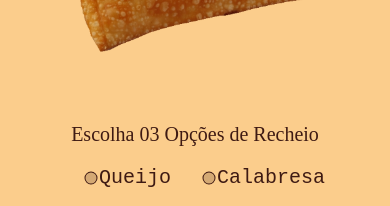
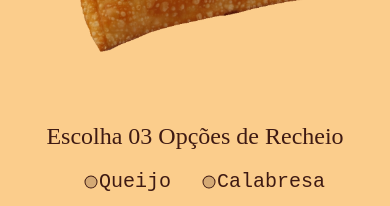
Before and after one commit to sauba/spa-comedoria-emporio-brisa, a Next.js app: page / in a window 390 px wide. Shown: the part 3520-3726 px from the top of the page. Built offline with nearby package versions, Linux system fonts and the light colour scheme.

Commit message:
Update: preços de cardapio v6

```diff
--- a/src/components/CardapioPasteis/index.tsx
+++ b/src/components/CardapioPasteis/index.tsx
@@ -27,7 +27,7 @@ export default function CardapioPasteis() {
 
       <div className={`w-full p-4 flex flex-col justify-center items-center gap-4`}>
         <span className={`w-full flex text-center justify-center xl:justify-center items-center gap-3`}>
-          <span className={`text-xl lg:text-2xl xl:text-3xl 2xl:text-6xl`}>Escolha 03 Opções de Recheio</span>
+          <span className={`text-2xl xl:text-3xl 2xl:text-6xl`}>Escolha 03 Opções de Recheio</span>
         </span>
 
         <div className={`grid grid-cols-2 justify-center items-center gap-3`}>
```
